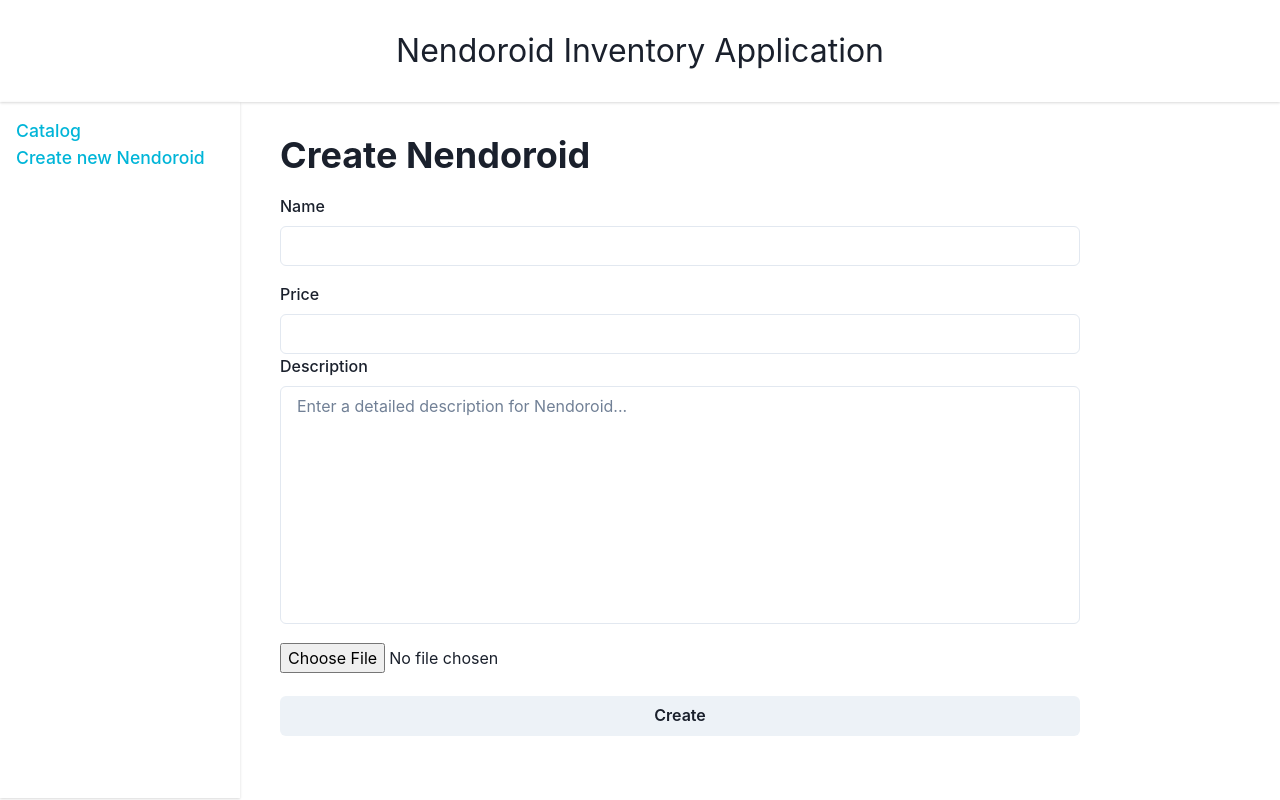
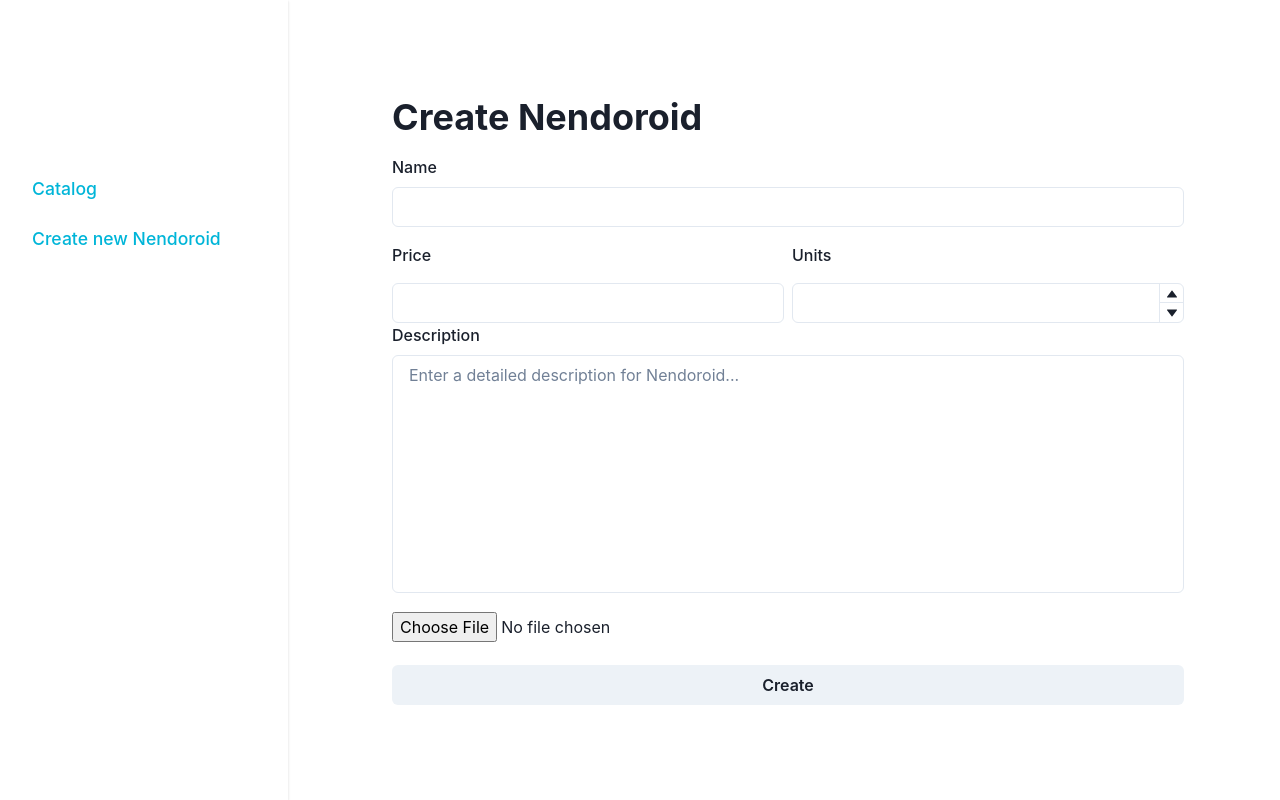
Before and after one commit to v-sudo29/inventory-application, a React (Vite) app in the folder client/: page /create in a window 1280 px wide. Built offline with nearby package versions, Linux system fonts and the light colour scheme.

Commit message:
Delete Header, add units input field Modify Layout padding and overall spacing

```diff
--- a/client/src/components/Header.tsx
+++ /dev/null
@@ -1,21 +0,0 @@
-import { Stack, Heading } from '@chakra-ui/react'
-
-export default function Header() {
-  return (
-    <header style={{width: '100%'}}>
-      <Stack
-        flexDir='row'
-        justify='center'
-        p='2rem'
-        boxShadow='base'
-      >
-        <Heading
-          fontSize='2rem'
-          fontWeight='400'
-          >
-            Nendoroid Inventory Application
-        </Heading>
-      </Stack>
-    </header>
-  )
-}
--- a/client/src/components/Layout.tsx
+++ b/client/src/components/Layout.tsx
@@ -1,18 +1,15 @@
-import Header from "./Header"
+
 import { Outlet } from 'react-router-dom'
 import Sidebar from "./Sidebar"
-import { Box, Stack } from "@chakra-ui/react"
+import { Stack } from "@chakra-ui/react"
 
 export default function Layout() {
   return (
-    <>
-      <Header/>
-      <Stack flexDirection='row' h='calc(100vh - 6.5rem)'>
-        <Sidebar/>
-        <Box p='2rem' w='100%'>
-          <Outlet/>
-        </Box>
+    <Stack flexDirection='row' w='100%' h='100%'>
+      <Sidebar/>
+      <Stack p='6rem' h='100%' w='calc(100vw - 18.5rem)'>
+        <Outlet/>
       </Stack>
-    </>
+    </Stack>
   )
 }
--- a/client/src/components/Sidebar.tsx
+++ b/client/src/components/Sidebar.tsx
@@ -2,22 +2,24 @@ import { Stack } from "@chakra-ui/react"
 import { NavLink } from 'react-router-dom'
 
 export default function Sidebar() {
-  const styles = {
+  const navStyles = {
     'display': 'flex',
     'flexDirection': 'column',
     'padding': '1rem',
-    'height': '100%'
+    'height': '100%',
+    'gap': '1.5rem'
   }
 
   return (
     <Stack
       flex='column'
-      minW='15rem'
+      minW='18rem'
       color='cyan.500'
       fontSize='1.1rem'
       boxShadow='base'
+      p='10rem 1rem'
     >
-      <nav className="nav-links" style={styles as React.CSSProperties}>
+      <nav className="nav-links" style={navStyles as React.CSSProperties}>
         <NavLink to='/'>Catalog</NavLink>
         <NavLink to='/create'>Create new Nendoroid</NavLink>
       </nav>
--- a/client/src/pages/Create.tsx
+++ b/client/src/pages/Create.tsx
@@ -1,12 +1,16 @@
 import {
   Button,
   Heading,
+  HStack,
   Input,
   FormControl,
   FormLabel,
   FormErrorMessage,
+  NumberDecrementStepper,
+  NumberIncrementStepper,
   NumberInput,
   NumberInputField,
+  NumberInputStepper,
   VStack,
   Textarea
  } from "@chakra-ui/react"
@@ -70,16 +74,31 @@ export default function Create() {
       <Form style={formStyles as React.CSSProperties} onSubmit={handleSubmit}>
 
         <FormControl>
+          {/* NAME, PRICE */}
           <FormLabel>Name</FormLabel>
           <Input mb='1rem' ref={nameRef} type='text' name='name'/>
           {nameError && <FormErrorMessage>Name is required.</FormErrorMessage>}
-          <FormLabel>Price</FormLabel>
-          <NumberInput ref={priceRef} precision={2} name='price'>
-            <NumberInputField />
-          </NumberInput>
+          <HStack w='100%'>
+            <VStack w='100%' align='start'>
+              <FormLabel>Price</FormLabel>
+              <NumberInput w='100%' ref={priceRef} precision={2} name='price'>
+                <NumberInputField />
+              </NumberInput>
+            </VStack>
+            <VStack w='100%' align='start'>
+              <FormLabel>Units</FormLabel>
+              <NumberInput w='100%' max={500} min={1}>
+                <NumberInputField />
+                <NumberInputStepper>
+                  <NumberIncrementStepper />
+                  <NumberDecrementStepper />
+                </NumberInputStepper>
+              </NumberInput>
+            </VStack>
+          </HStack>
           {priceError && <FormErrorMessage>Price is required.</FormErrorMessage>}
 
-
+          {/* DESCRIPTION, FILE */}
           <FormLabel>Description</FormLabel>
           <Textarea
             ref={descriptionRef}
--- a/client/src/pages/NendoroidDetail.tsx
+++ b/client/src/pages/NendoroidDetail.tsx
@@ -1,8 +1,17 @@
 import {
   Box,
+  Button,
   Heading,
   Text,
   HStack,
+  Modal,
+  ModalOverlay,
+  ModalContent,
+  ModalHeader,
+  ModalFooter,
+  ModalBody,
+  ModalCloseButton,
+  useDisclosure,
   VStack
 } from "@chakra-ui/react"
 
@@ -13,6 +22,7 @@ import NendoroidObject from "../interfaces/NendoroidObject"
 
 export default function NendoroidDetail() {
   const [nendoroid, setNendoroid] = useState<NendoroidObject | null>(null)
+  const { isOpen, onOpen, onClose } = useDisclosure()
   const params = useParams()
   const id = params.id
 
@@ -23,19 +33,20 @@ export default function NendoroidDetail() {
         .then(result => setNendoroid(result.data[0]))
         .catch(err => console.log(err))
     }
-    console.log(nendoroid)
   }, [nendoroid, id])
 
   if (nendoroid) return (
     <VStack align='start' w='100%' h='100%'>
       <Heading fontSize='2rem' fontWeight='500'>Nendoroid {nendoroid.name}</Heading>
-      <HStack>
-        <Box overflow='hidden' minW='25rem' h='40rem'>
+      <HStack align='start' h='100%' w='100%'>
+        <Box overflow='hidden' maxW='30rem' h='40rem'>
           <img src={nendoroid.imageUrl.includes('http') ? nendoroid.imageUrl : `http://localhost:3001/images/${nendoroid.imageUrl}`}
             style={{ height: '40rem', objectFit: 'cover'}}
           />
         </Box>
-        <VStack align='start' gap='1rem' h='100%'>
+
+        {/* INFO DETAILS */}
+        <VStack align='start' gap='1rem' h='100%' w='100%' flexWrap='wrap'>
           <Text><b>Description:</b> {nendoroid.description}</Text>
           <Text><b>Price:</b> {nendoroid.price.includes('$') ? nendoroid.price : '$' + nendoroid.price}</Text>
           <Text><b>Units: </b>{nendoroid.units < 20 ?
@@ -46,6 +57,27 @@ export default function NendoroidDetail() {
             nendoroid.units}
           </Text>
           <Text><b>Image Source: </b>{nendoroid.imageUrl}</Text>
+
+        {/* UPDATE AND DELETE BUTTONS */}
+          <HStack>
+            <Button onClick={onOpen}>Update</Button>
+            <Modal isOpen={isOpen} onClose={onClose} size='lg'>
+              <ModalOverlay/>
+              <ModalContent>
+                <ModalHeader>Update Nendoroid</ModalHeader>
+                <ModalCloseButton />
+                <ModalBody>
+
+                </ModalBody>
+                <ModalFooter>
+                  <Button colorScheme='blue' mr={3} onClick={onClose}>
+                    Close
+                  </Button>
+                  <Button variant='ghost'>Update</Button>
+                </ModalFooter>
+              </ModalContent>
+            </Modal>
+        </HStack>
         </VStack>
       </HStack>
     </VStack>
```
